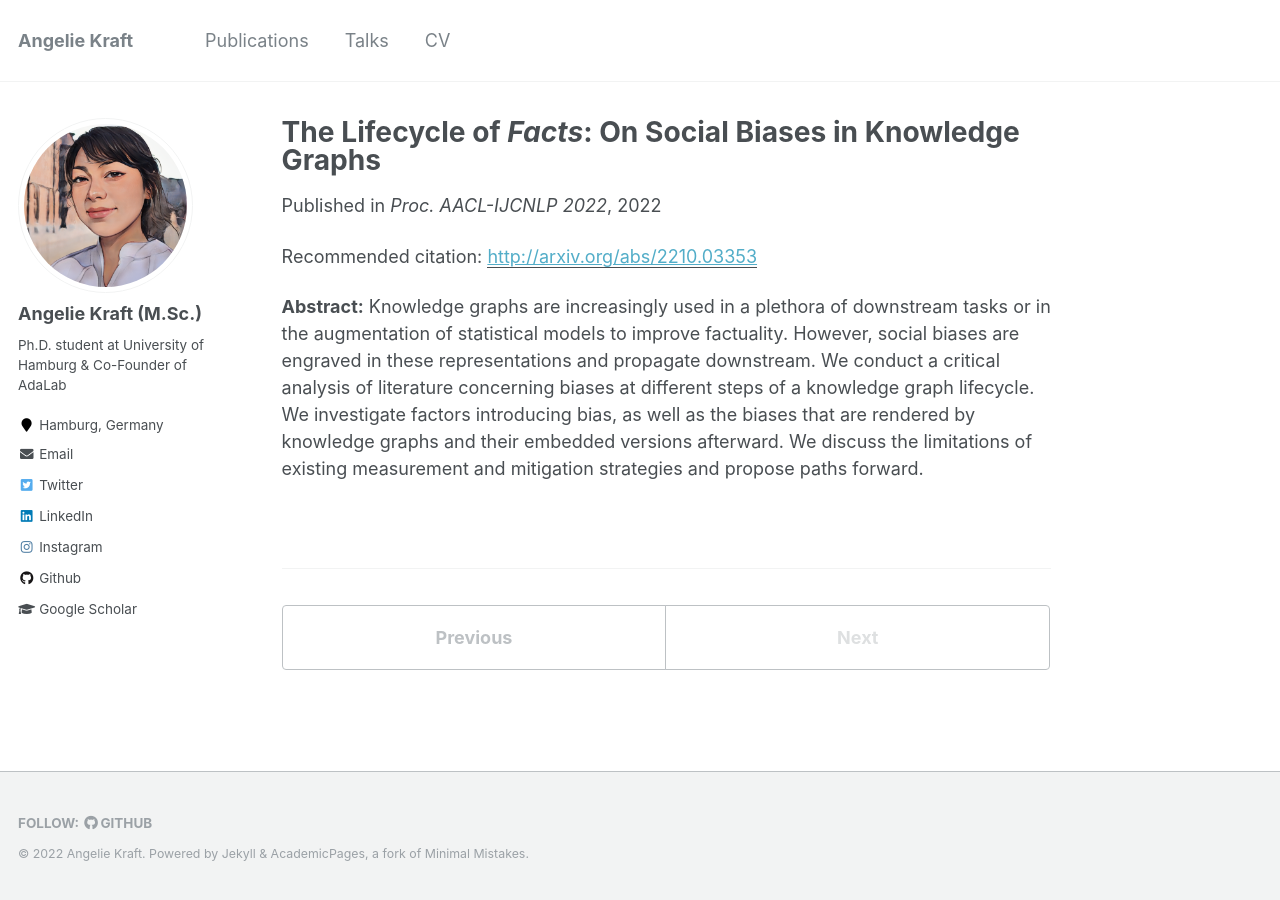
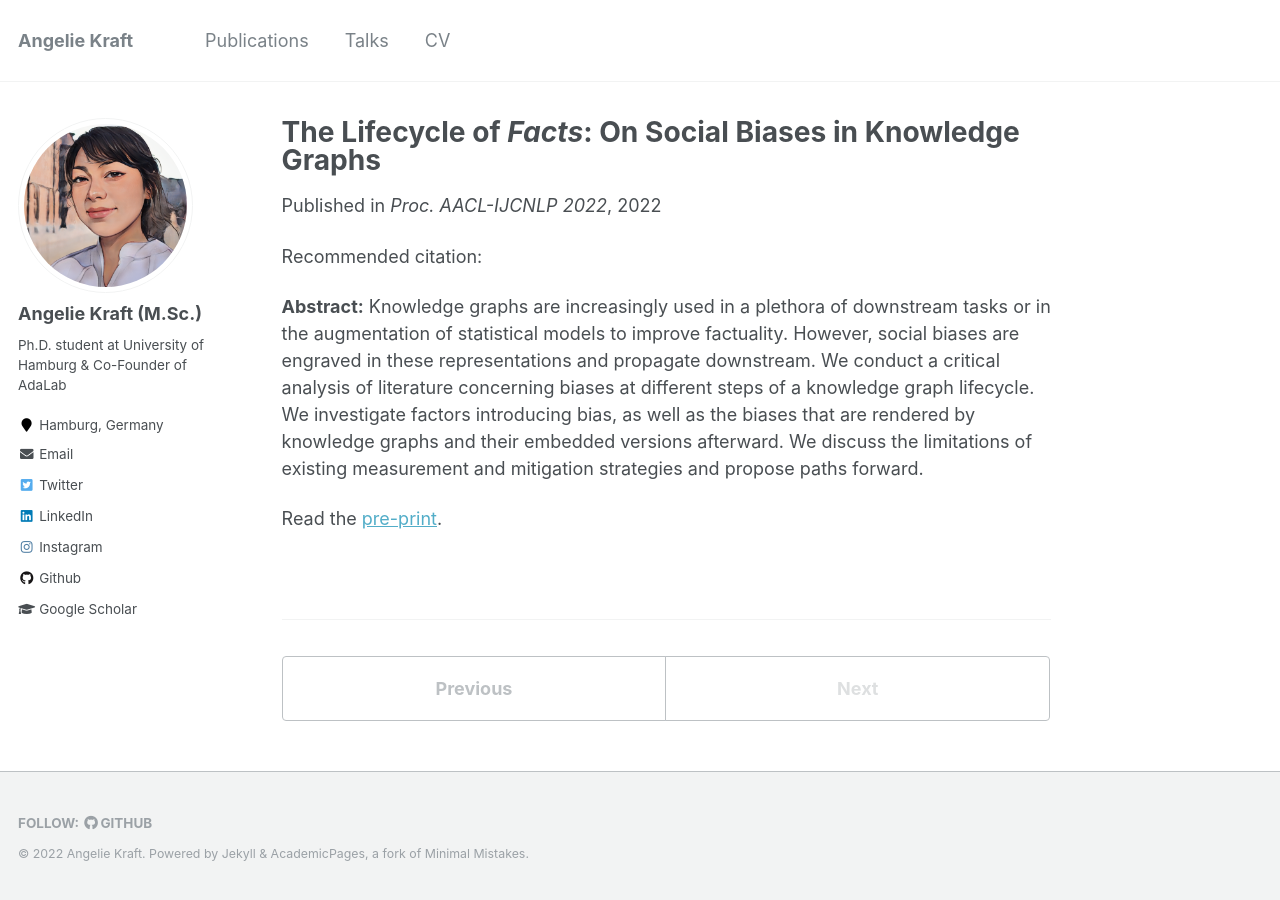
Before and after one commit to krangelie/krangelie.github.io, a Jekyll site: the page built from _publications/2022-kg-bias-survey-number-3.md, in a window 1280 px wide. Built offline with Jekyll 4.4.1, drawn with Linux system fonts in a browser that asks for light colours.

Commit message:
Update 2022-kg-bias-survey-number-3.md

```diff
--- a/_publications/2022-kg-bias-survey-number-3.md
+++ b/_publications/2022-kg-bias-survey-number-3.md
@@ -5,8 +5,10 @@ permalink: /publications/2022-kg-bias-survey-number-3
 date: 2022-11-21
 venue: 'Proc. AACL-IJCNLP 2022'
 excerpt: ''
-paperurl: 'http://arxiv.org/abs/2210.03353'
+paperurl: ''
 citation: ''
 ---
 
 **Abstract:** Knowledge graphs are increasingly used in a plethora of downstream tasks or in the augmentation of statistical models to improve factuality. However, social biases are engraved in these representations and propagate downstream. We conduct a critical analysis of literature concerning biases at different steps of a knowledge graph lifecycle. We investigate factors introducing bias, as well as the biases that are rendered by knowledge graphs and their embedded versions afterward. We discuss the limitations of existing measurement and mitigation strategies and propose paths forward.
+
+Read the [pre-print](http://arxiv.org/abs/2210.03353).
```
